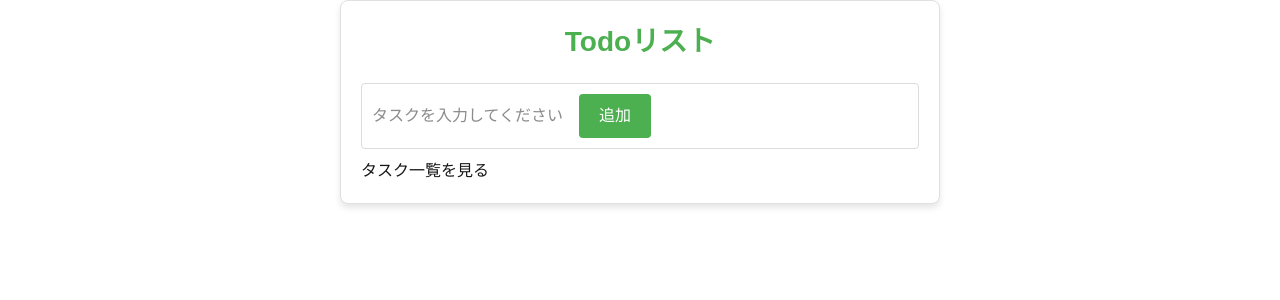
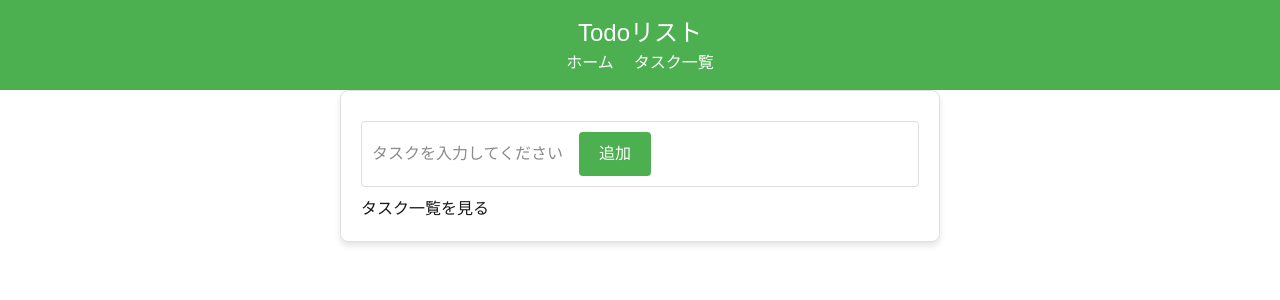
Before and after one commit to ryuya33/study-todo-app, a Next.js app: page / in a window 1280 px wide. Shown: the top 300 px of the page. Built offline with nearby package versions, Linux system fonts and the light colour scheme.

Commit message:
✨ 🔗 feat: Add navigation links via Header component

```diff
--- /dev/null
+++ b/components/Header.tsx
@@ -0,0 +1,17 @@
+import React from 'react';
+import Link from 'next/link';
+import styles from '../styles/Header.module.css';
+
+export function Header() {
+    return (
+        <header className={styles.header}>
+            <h1 className={styles.title}>Todoリスト</h1>
+            <nav>
+                <ul className={styles.navList}>
+                    <li><Link href="/">ホーム</Link></li>
+                    <li><Link href="/tasks">タスク一覧</Link></li>
+                </ul>
+            </nav>
+        </header>
+    );
+}
--- a/pages/index.tsx
+++ b/pages/index.tsx
@@ -3,7 +3,7 @@ import Head from "next/head";
 import Link from "next/link";
 import { TodoInput } from '../components/TodoInput';
 import styles from '../styles/Home.module.css';
-
+import { Header } from '../components/Header';
 export default function Home() {
   // タスク追加関数
   function addTask(task: string): void {
@@ -19,11 +19,10 @@ export default function Home() {
         <meta name="viewport" content="width=device-width, initial-scale=1.0" />
       </Head>
 
+      <Header />
+
       {/* メインコンテンツ */}
       <main className={styles.todoApp}>
-        <header className={styles.todoHeader}>
-          <h1 className={styles.todoTitle}>Todoリスト</h1>
-        </header>
         <section className={styles.todoInput}>
           <TodoInput onAddTask={addTask} /> {/* 子コンポーネントに関数を渡す */}
         </section>
--- /dev/null
+++ b/styles/Header.module.css
@@ -0,0 +1,29 @@
+.header {
+  background-color: #4CAF50;
+  padding: 15px;
+  text-align: center;
+}
+
+.title {
+  color: white;
+  font-size: 24px;
+}
+
+.navList {
+  list-style: none;
+  padding: 0;
+}
+
+.navList li {
+  display: inline;
+  margin: 0 10px;
+}
+
+.navList li a {
+  color: white;
+  text-decoration: none;
+}
+
+.navList li a:hover {
+  text-decoration: underline;
+}
--- a/styles/Home.module.css
+++ b/styles/Home.module.css
@@ -10,19 +10,6 @@
   border: 1px solid #e0e0e0;
   border-radius: 8px;
   box-shadow: 0 4px 6px rgba(0, 0, 0, 0.1);
-}
-
-/* ヘッダー部分 */
-.todoHeader {
-  text-align: center;
-  margin-bottom: 20px;
-}
-
-.todoTitle {
-  font-size: 28px;
-  font-weight: bold;
-  color: #4CAF50;
-  margin: 0;
 }
 
 /* セクション部分 */
```
